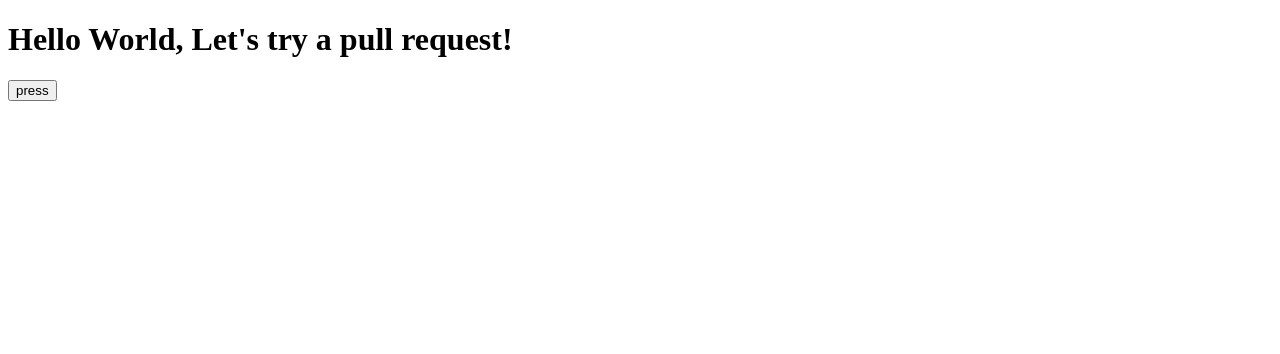
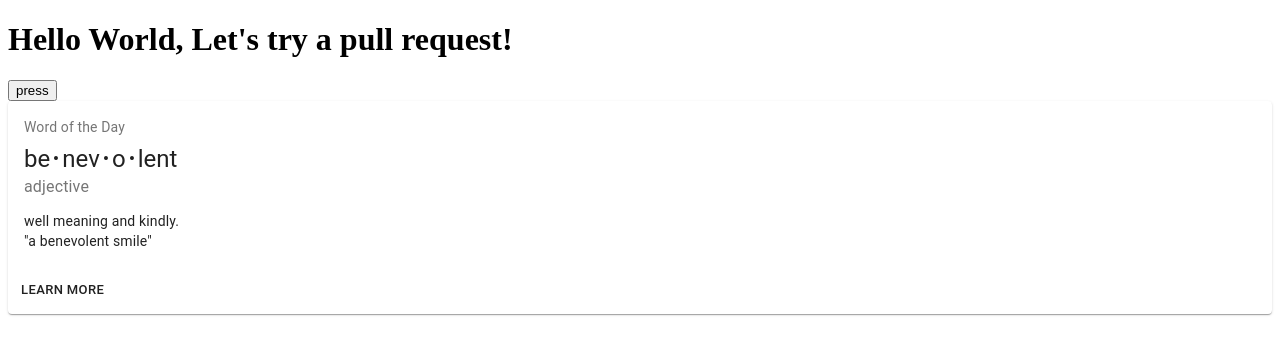
Before and after one commit to AndrewRLloyd88/beat-machine-hackathon, a React (Create React App) app: page / in a window 1280 px wide. Shown: the top 354 px of the page. Built offline with nearby package versions, Linux system fonts and the light colour scheme.

Commit message:
add component

```diff
--- a/package.json
+++ b/package.json
@@ -11,6 +11,7 @@
     "eject": "react-scripts eject"
   },
   "dependencies": {
+    "@material-ui/core": "^4.11.1",
     "@testing-library/jest-dom": "^4.2.4",
     "@testing-library/react": "^9.3.2",
     "@testing-library/user-event": "^7.1.2",
--- a/src/App.js
+++ b/src/App.js
@@ -1,6 +1,7 @@
 import React, { useEffect } from 'react';
 import './styles/index.css';
 import {Howl, Howler} from 'howler';
+import SimpleCard from './components/Columns'
 // import airplane from './assets/airplane-landing_daniel_simion.mp3';
 
 
@@ -40,6 +41,7 @@ const App = () => {
       <>
         <h1>Hello World, Let's try a pull request!</h1>
         <button onClick={playSound}>press</button>
+        <SimpleCard/>
       </>
     )
   }
--- /dev/null
+++ b/src/components/Columns.js
@@ -0,0 +1,53 @@
+import React from 'react';
+import { makeStyles } from '@material-ui/core/styles';
+import Card from '@material-ui/core/Card';
+import CardActions from '@material-ui/core/CardActions';
+import CardContent from '@material-ui/core/CardContent';
+import Button from '@material-ui/core/Button';
+import Typography from '@material-ui/core/Typography';
+
+const useStyles = makeStyles({
+  root: {
+    minWidth: 275,
+  },
+  bullet: {
+    display: 'inline-block',
+    margin: '0 2px',
+    transform: 'scale(0.8)',
+  },
+  title: {
+    fontSize: 14,
+  },
+  pos: {
+    marginBottom: 12,
+  },
+});
+
+export default function SimpleCard() {
+  const classes = useStyles();
+  const bull = <span className={classes.bullet}>•</span>;
+
+  return (
+    <Card className={classes.root}>
+      <CardContent>
+        <Typography className={classes.title} color="textSecondary" gutterBottom>
+          Word of the Day
+        </Typography>
+        <Typography variant="h5" component="h2">
+          be{bull}nev{bull}o{bull}lent
+        </Typography>
+        <Typography className={classes.pos} color="textSecondary">
+          adjective
+        </Typography>
+        <Typography variant="body2" component="p">
+          well meaning and kindly.
+          <br />
+          {'"a benevolent smile"'}
+        </Typography>
+      </CardContent>
+      <CardActions>
+        <Button size="small">Learn More</Button>
+      </CardActions>
+    </Card>
+  );
+}
```
Also changed, not shown: 1 other file (tests, documents, lock files or other folders).
